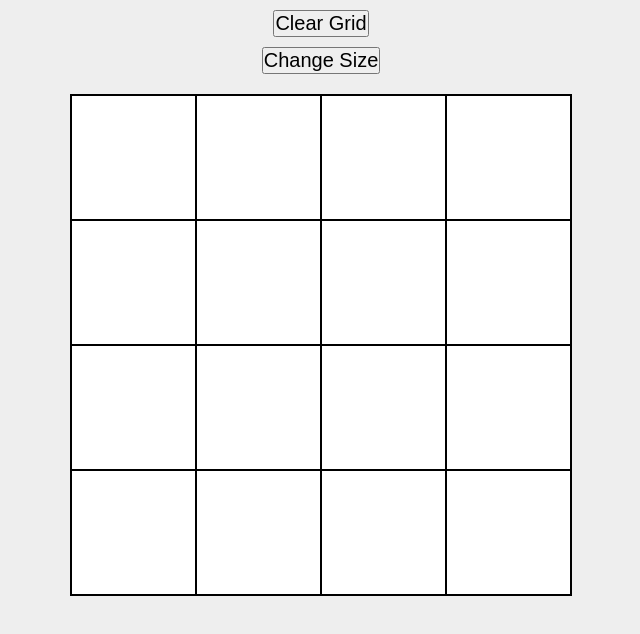
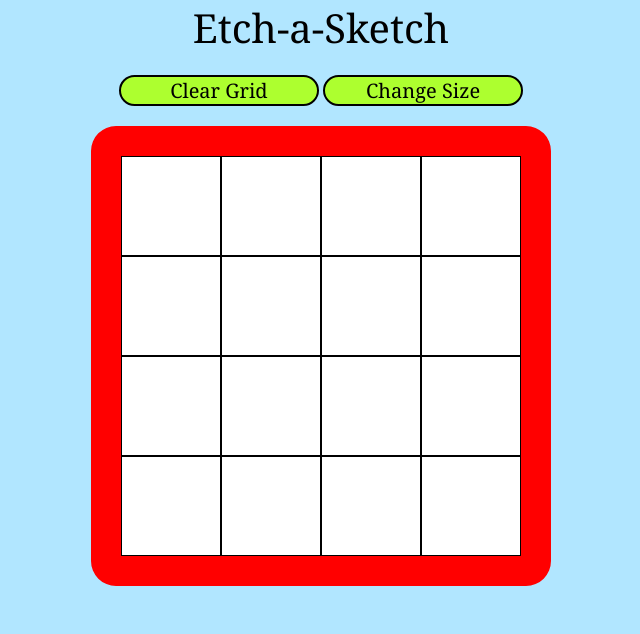
Before and after one commit to dryu99/etch-a-sketch, a plain HTML site: page index.html in a window 1280 px wide. Shown: the whole page, without its empty margins (319-959 px from the left). Drawn offline with Linux system fonts and the light colour scheme.

Commit message:
improve GUI with colours and element rearrangements

```diff
--- a/index.html
+++ b/index.html
@@ -8,28 +8,38 @@
 </head>
 
 <body>
-    <button id="clear-btn">Clear Grid</button>
-    <button id="size-btn">Change Size</button>
+    <p id="title">Etch-a-Sketch</p>
+    <div id="buttons">
+        <button id="clear-btn">Clear Grid</button>
+        <button id="size-btn">Change Size</button>
+    </div>
     <div class="grid-container"></div>
 
     <script>
 
+        // EFFECTS: changes the colour of the given event target
         function changeColour(e) {
             e.target.classList.add("colourful");
         }
 
         // EFFECTS: updates grid size with user prompted value
         function updateGrid(e) {
+            let newSquareNum;
+            while (true) {
+                newSquareNum = prompt("How many squares per side should the new grid have?");
+                if (newSquareNum === null) {
+                    return;
+                } else if (newSquareNum <= 0 || newSquareNum > 64 || isNaN(Number(newSquareNum))) {
+                    alert("Please choose a value between 1 and 64");
+                } else {
+                    break;
+                }
+            }
 
             let i = gridDiv.childElementCount;
             while (i--) {
                 gridDiv.childNodes[i].remove();
             }
-
-            let newSquareNum;
-            do {
-                newSquareNum = prompt("How many squares per side should the new grid have?");
-            } while (newSquareNum <= 0 || isNaN(Number(newSquareNum)));
 
             for (let i = 0, n = Math.pow(newSquareNum, 2); i < n; i++) {
                 const cellDiv = document.createElement("div");
@@ -38,11 +48,10 @@
 
                 gridDiv.appendChild(cellDiv);
             }
-
             gridDiv.style.gridTemplateColumns = `repeat(${newSquareNum}, ${newSquareNum}fr)`;
-
         }
 
+        // EFFECTS: turns all grid cells back to white
         function clearGrid() {
             gridDiv.childNodes.forEach(cell => {
                 cell.classList.remove("colourful");
@@ -63,8 +72,6 @@
             gridDiv.appendChild(cellDiv);
         }
 
-
-
     </script>
 </body>
 
--- a/style.css
+++ b/style.css
@@ -4,23 +4,34 @@
 }
 
 :root {
-    --current-grid-size: 500px;
+    --current-grid-size: 400px;
 }
 
 body {
-    background-color: rgb(238, 238, 238);
+    background-color: rgb(177, 230, 255);
+    font-family: Georgia, 'Times New Roman', Times, serif;
+}
+
+p {
+    text-align: center;
+    font-size: 30pt;
 }
 
 button {
-    display: block;
-    margin: 10px auto;
-    margin-bottom: 10px;
+    display: inline-block;
+    width: calc(0.5 * var(--current-grid-size));
+
+    border: 2px solid black;
+    border-radius: 25px;
+    background-color: greenyellow;
 
     font-size: 15pt;
+    font-family: Georgia, 'Times New Roman', Times, serif;
 }
 
-#size-btn {
-    margin-bottom: 20px;
+#buttons {
+    margin: 20px 0;
+    text-align: center;
 }
 
 .grid-container {
@@ -30,12 +41,13 @@ button {
     width: var(--current-grid-size);
     height: var(--current-grid-size);
 
-    border: 1px solid black;
+    border: 30px solid red;
+    border-radius: 25px;
     background-color: white;
 }
 
 .cell {
-    border: 0.5px solid black;
+    border: 1px solid black;
 }
 
 .colourful {
```
